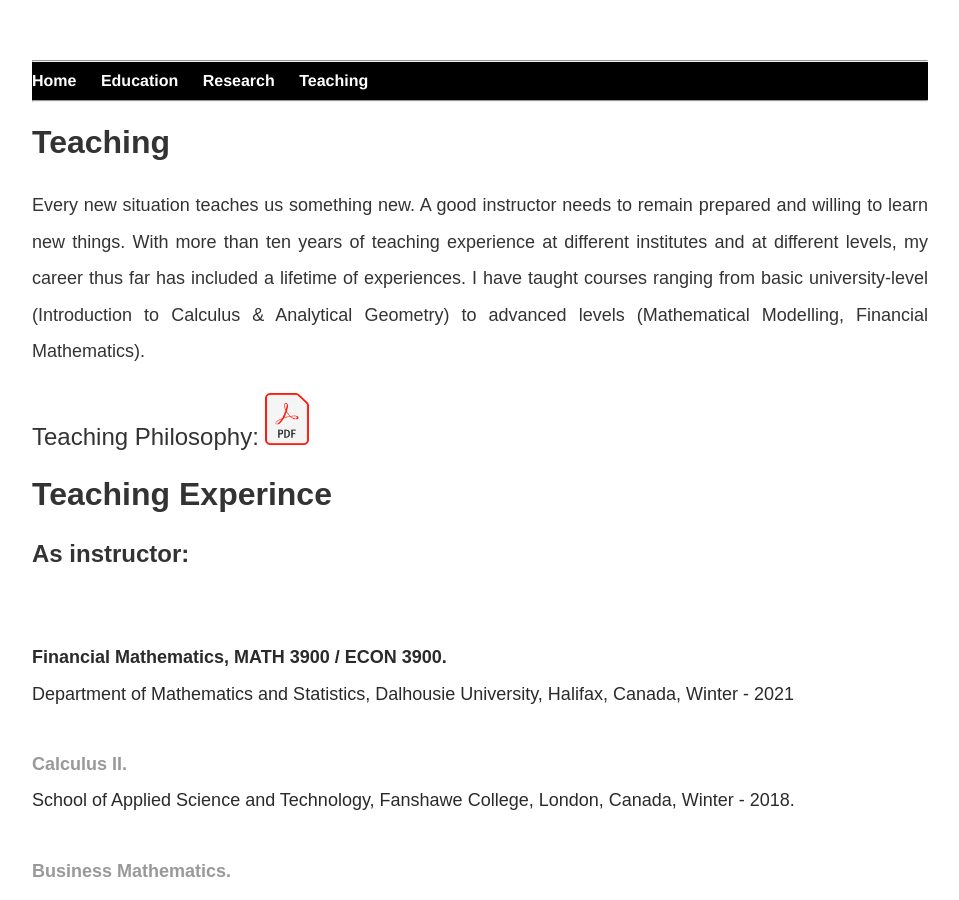
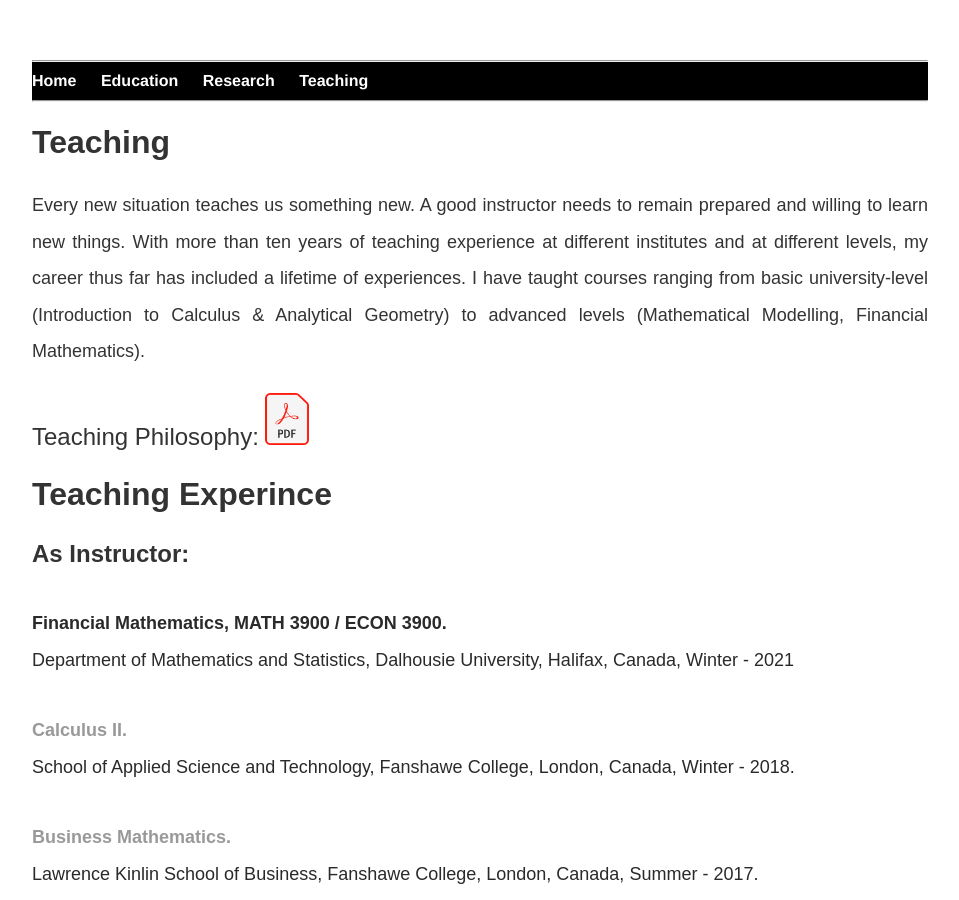
Before and after one commit to MathBioInfo/amjadkhan, a Jekyll site: the page built from Teaching/index.html, in a window 1280 px wide and 900 px high. Shown: the whole window, without its empty margins (160-1119 px from the left). Built offline with Jekyll 4.4.1, drawn with Linux system fonts in a browser that asks for light colours.

Commit message:
Update index.html

```diff
--- a/Teaching/index.html
+++ b/Teaching/index.html
@@ -31,8 +31,8 @@ title: About teaching
 		<font size="6"><b>Teaching Experince</b></font><br>
 
 		<p>
-		<font size="5"><b>As instructor:</b></font>
-	<br>
+		<font size="5"><b>As Instructor:</b></font>
+
 	<a href="financialmath2021/index.html">
 	</font><br /><br /><font color="#2a2a2a" size="4">
 	<strong> Financial Mathematics, MATH 3900 / ECON 3900.
```
